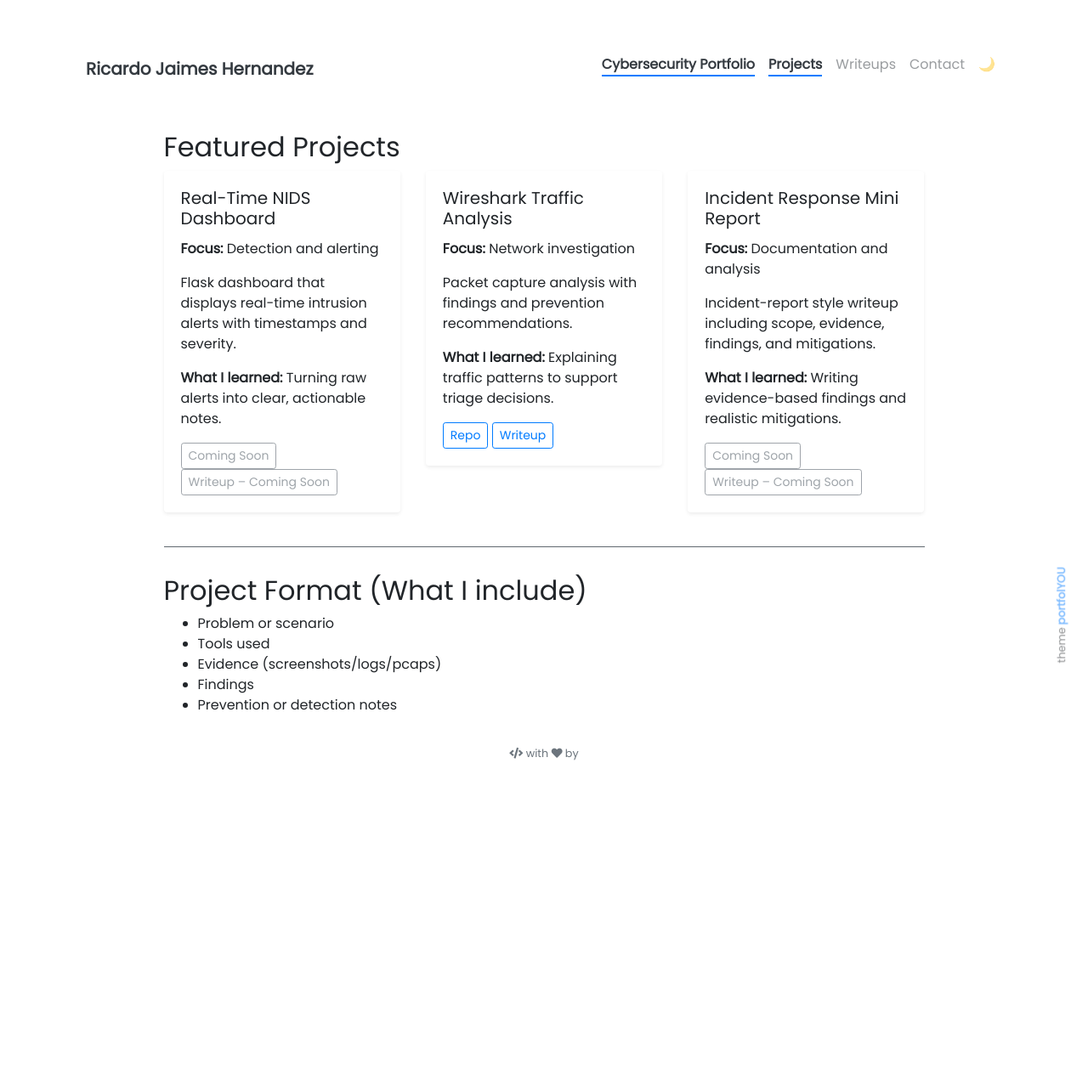
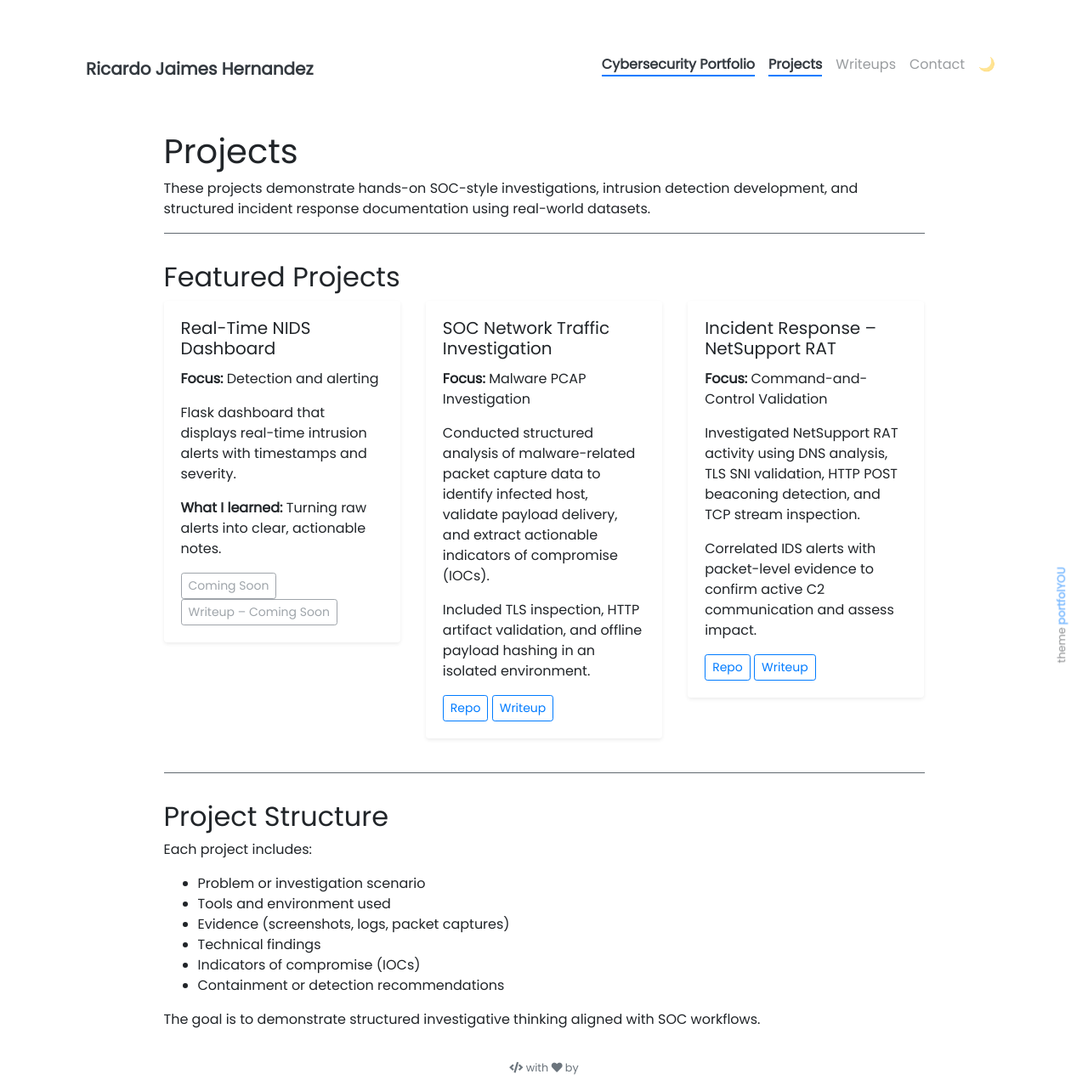
Before and after one commit to RickJaimesDez/RickJaimesDez.github.io, a Jekyll site: the page built from projects.md, in a window 1280 px wide. Shown: the whole page at 85% size. Built offline with Jekyll 4.4.1, drawn with Linux system fonts in a browser that asks for light colours; before the commit the page ends 914 px from its top, so only the background shows below that.

Commit message:
Update projects.md

```diff
--- a/projects.md
+++ b/projects.md
@@ -3,6 +3,12 @@ layout: page
 title: Projects
 permalink: /projects/
 weight: 10
+---
+
+# Projects
+
+These projects demonstrate hands-on SOC-style investigations, intrusion detection development, and structured incident response documentation using real-world datasets.
+
 ---
 
 ## Featured Projects
@@ -25,10 +31,14 @@ weight: 10
   <div class="col-md-4">
     <div class="card border-0 shadow-sm mb-4">
       <div class="card-body">
-        <h5 class="card-title">Wireshark Traffic Analysis</h5>
-        <p class="card-text"><b>Focus:</b> Network investigation</p>
-        <p class="card-text">Packet capture analysis with findings and prevention recommendations.</p>
-        <p class="card-text"><b>What I learned:</b> Explaining traffic patterns to support triage decisions.</p>
+        <h5 class="card-title">SOC Network Traffic Investigation</h5>
+        <p class="card-text"><b>Focus:</b> Malware PCAP Investigation</p>
+        <p class="card-text">
+          Conducted structured analysis of malware-related packet capture data to identify infected host, validate payload delivery, and extract actionable indicators of compromise (IOCs).
+        </p>
+        <p class="card-text">
+          Included TLS inspection, HTTP artifact validation, and offline payload hashing in an isolated environment.
+        </p>
         <a class="btn btn-outline-primary btn-sm" href="https://github.com/RickJaimesDez/soc-network-traffic-investigation">Repo</a>
         <a class="btn btn-outline-primary btn-sm" href="/writeups/network-traffic-investigation/">Writeup</a>
       </div>
@@ -38,12 +48,16 @@ weight: 10
   <div class="col-md-4">
     <div class="card border-0 shadow-sm mb-4">
       <div class="card-body">
-        <h5 class="card-title">Incident Response Mini Report</h5>
-        <p class="card-text"><b>Focus:</b> Documentation and analysis</p>
-        <p class="card-text">Incident-report style writeup including scope, evidence, findings, and mitigations.</p>
-        <p class="card-text"><b>What I learned:</b> Writing evidence-based findings and realistic mitigations.</p>
-        <span class="btn btn-outline-secondary btn-sm disabled">Coming Soon</span>
-        <span class="btn btn-outline-secondary btn-sm disabled">Writeup – Coming Soon</span>
+        <h5 class="card-title">Incident Response – NetSupport RAT</h5>
+        <p class="card-text"><b>Focus:</b> Command-and-Control Validation</p>
+        <p class="card-text">
+          Investigated NetSupport RAT activity using DNS analysis, TLS SNI validation, HTTP POST beaconing detection, and TCP stream inspection.
+        </p>
+        <p class="card-text">
+          Correlated IDS alerts with packet-level evidence to confirm active C2 communication and assess impact.
+        </p>
+        <a class="btn btn-outline-primary btn-sm" href="https://github.com/RickJaimesDez/incident-response-mini-report">Repo</a>
+        <a class="btn btn-outline-primary btn-sm" href="/writeups/incident-response-mini-report/">Writeup</a>
       </div>
     </div>
   </div>
@@ -52,9 +66,15 @@ weight: 10
 
 ---
 
-## Project Format (What I include)
-- Problem or scenario
-- Tools used
-- Evidence (screenshots/logs/pcaps)
-- Findings
-- Prevention or detection notes
+## Project Structure
+
+Each project includes:
+
+- Problem or investigation scenario
+- Tools and environment used
+- Evidence (screenshots, logs, packet captures)
+- Technical findings
+- Indicators of compromise (IOCs)
+- Containment or detection recommendations
+
+The goal is to demonstrate structured investigative thinking aligned with SOC workflows.
```
